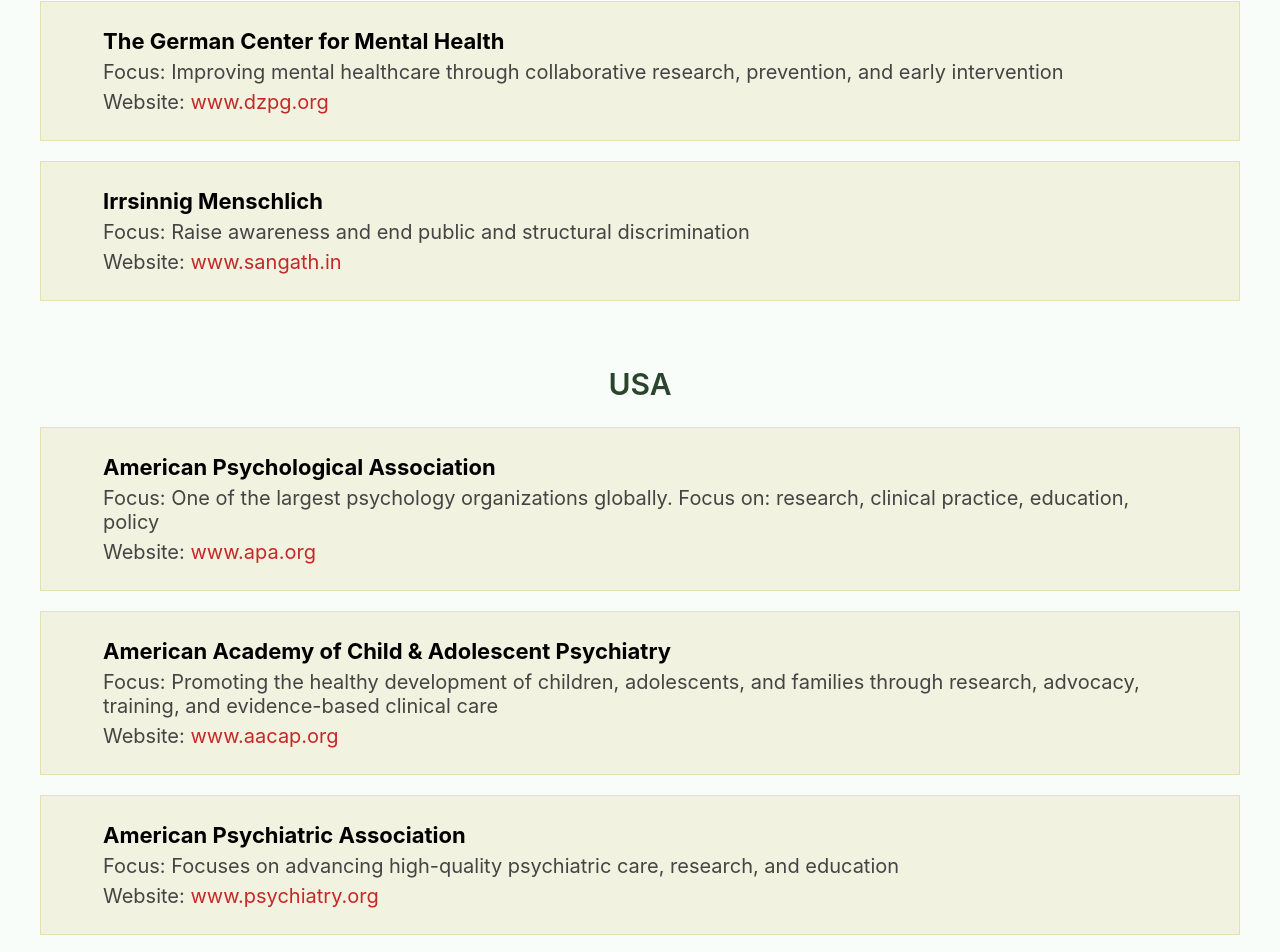
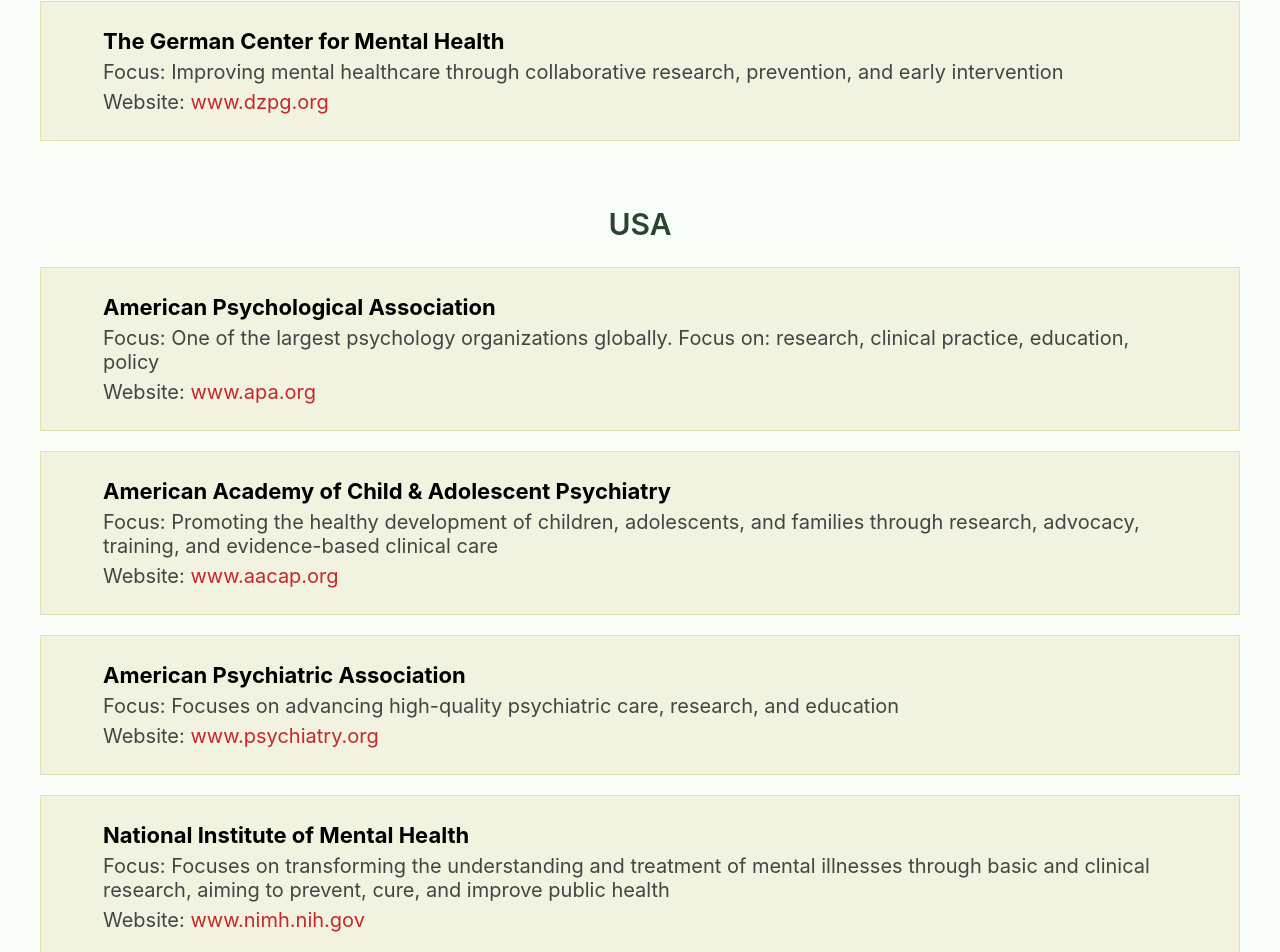
Before and after one commit to Kousalya8050/euphoria-frontend, a React (Create React App) app: page /resources in a window 1280 px wide. Shown: the part 5856-6808 px from the top of the page. Built offline with nearby package versions, Linux system fonts and the light colour scheme.

Commit message:
blog categories changes2

```diff
--- a/src/ResourcesSection.jsx
+++ b/src/ResourcesSection.jsx
@@ -419,14 +419,8 @@
                 website: "www.dzpg.org",
                 url: "https://www.dzpg.org/en/",
               },
-              ,
-              {
-                name: "Irrsinnig Menschlich",
-                region: "Germany",
-                focus: "Raise awareness and end public and structural discrimination",
-                website: "www.sangath.in",
-                url: "https://www.sangath.in/",
-              },
+
+
               {
                 name: "American Psychological Association",
                 region: "USA",
```
